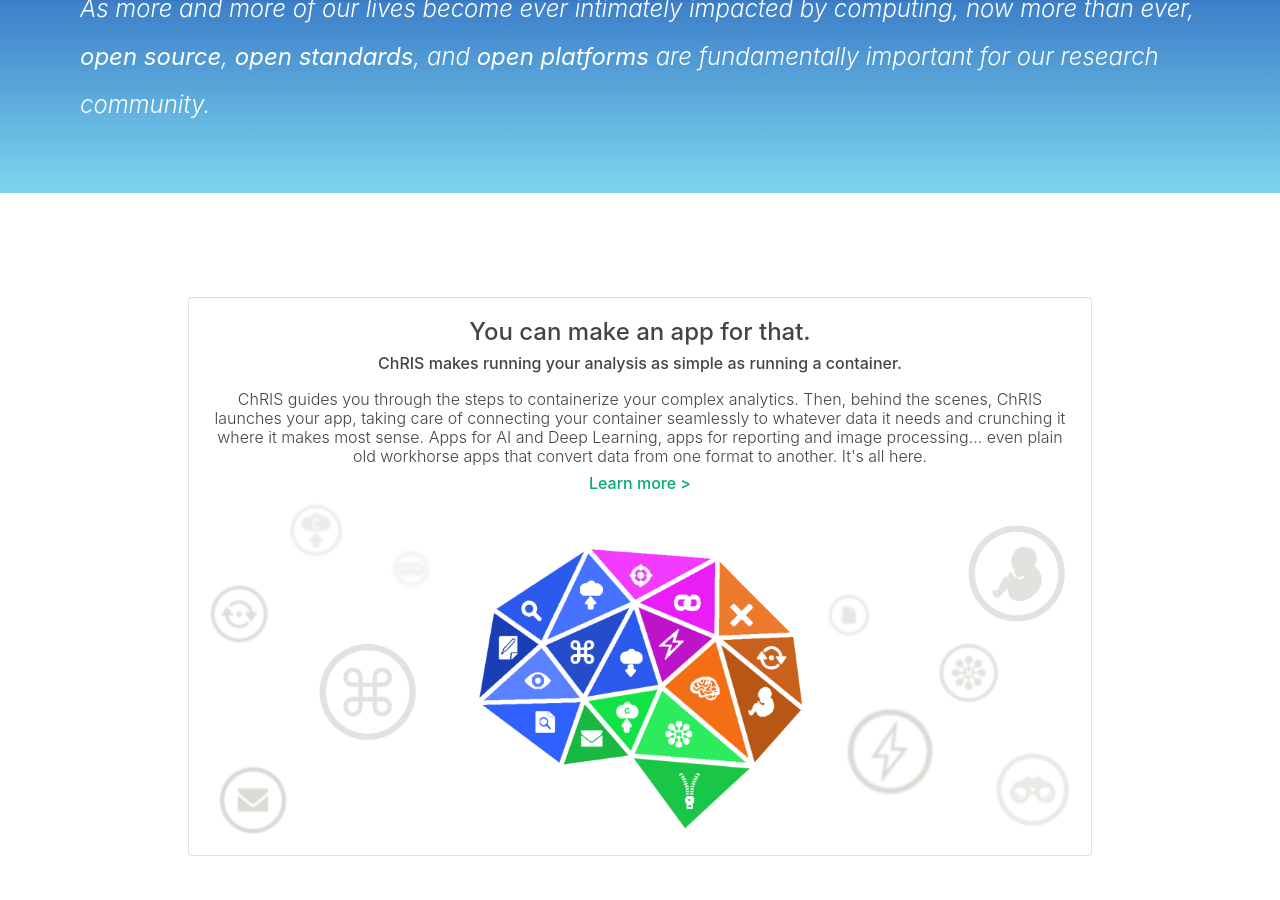
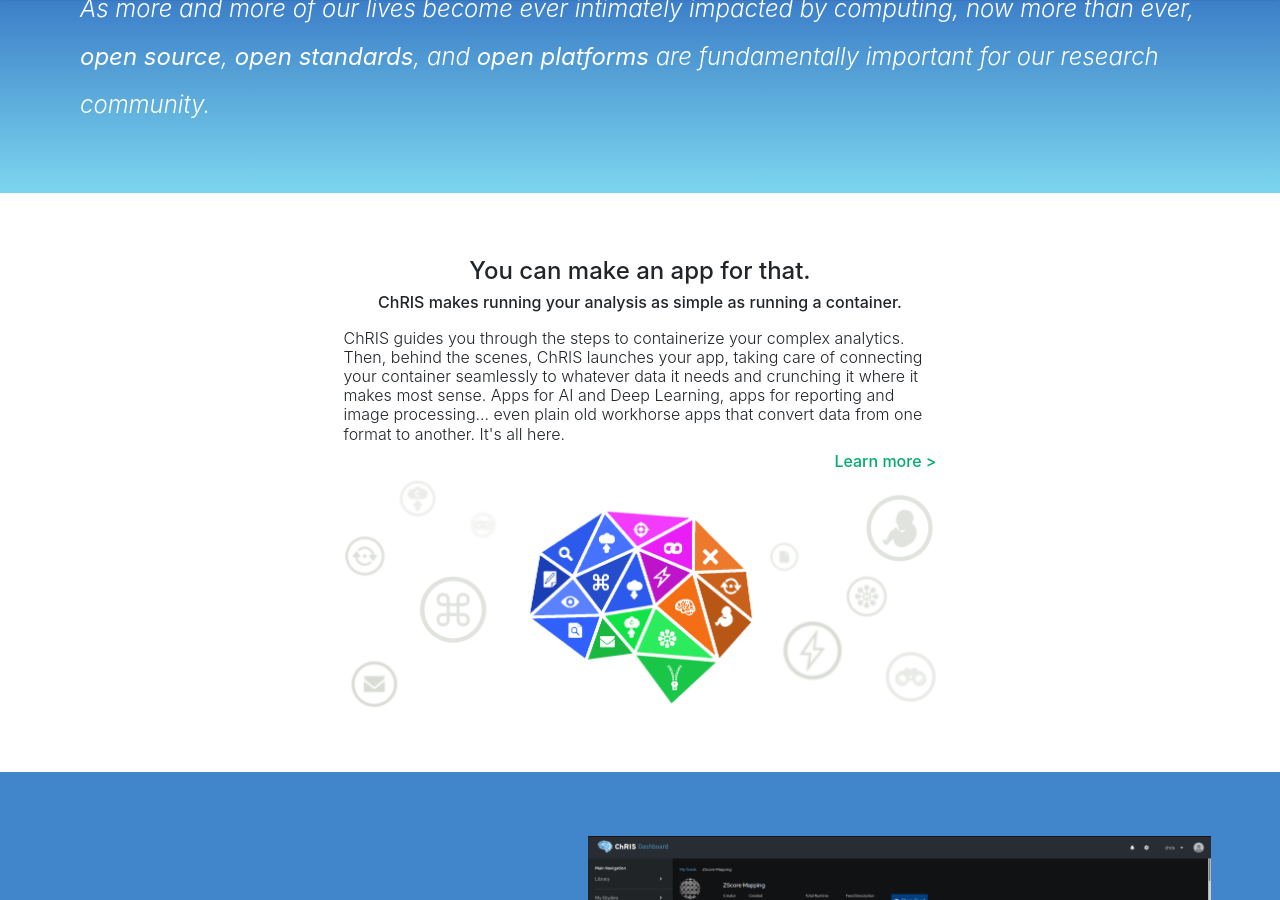
Before and after one commit to FNNDSC/website-old, a Jekyll site: the page built from index.html, in a window 1280 px wide and 900 px high, scrolled down 1706 px. Built offline with Jekyll 4.4.1, drawn with Linux system fonts in a browser that asks for light colours; nearby versions of some CDN libraries; some web fonts are replaced; the list of posts is cut into pages by our own code; a style sheet for code colours, icons or effects is not loaded.

Commit message:
adjusting text justification for apps jumbo block

```diff
--- a/_includes/jumbotron_front.html
+++ b/_includes/jumbotron_front.html
@@ -69,36 +69,18 @@
 
 <div class="jumbotron container-fluid" id="jumbo-apps">
     <div class="row justify-content-center">
-        <div class="col-sm-9">
-            <div class="card-deck front" style="color: #444;">
-                <div class="card">
-                  <div class="card-body">
+        <div class="col-sm-6">
                     <h4>You can make an app for that.</h4>
                     <h6>ChRIS makes running your analysis as simple as running a container.</h6>
-                    <h6 class="font-weight-light mt-lg-3">
+                    <h6 class="font-weight-light mt-lg-3 text-left">
                       ChRIS guides you through the steps to containerize your complex analytics. Then, behind the scenes, ChRIS launches your app, taking care of connecting your container seamlessly to whatever data it needs and crunching it where it makes most sense. Apps for AI and Deep Learning, apps for reporting and image processing... even plain old workhorse apps that convert data from one format to another. It's all here.
                       </h6>
-                      <h6><a href="{{ site.baseurl }}/for-devs">Learn more ></a></h6>
+                      <h6 class="text-right"><a href="{{ site.baseurl }}/for-devs">Learn more ></a></h6>
                       <img src="{{ site.baseurl }}/assets/images/jumbo-apps.png"/>
                             </div>
-                </div>
-            </div>
-        </div>
     </div>
 </div>
 
-    <!-- <div class="row justify-content-center align-items-sm-left">
-        <div class="offset-md-1 col-md-4 col-sm-12">
-            <h4>You can make an app for that.</h4>
-            <h6>ChRIS makes running your analysis as simple as running a container.</h6>
-            <h6 class="font-weight-light mt-lg-3">
-            ChRIS guides you through the steps to containerize your complex analytics. Then, behind the scenes, ChRIS launches your app, taking care of connecting your container seamlessly to whatever data it needs and crunching it where it makes most sense. Apps for AI and Deep Learning, apps for reporting and image processing... even plain old workhorse apps that convert data from one format to another. It's all here.
-            </h6>
-            <h6><a href="{{ site.baseurl }}/for-devs">Learn more ></a></h6>
-            <img src="{{ site.baseurl }}/assets/images/jumbo-apps.png"/>
-        </div>
-    </div>
-</div> -->
 
 <div class="jumbotron container-fluid" id="jumbo-frontend">
         <div class="row justify-content-center align-items-sm-center">
```
